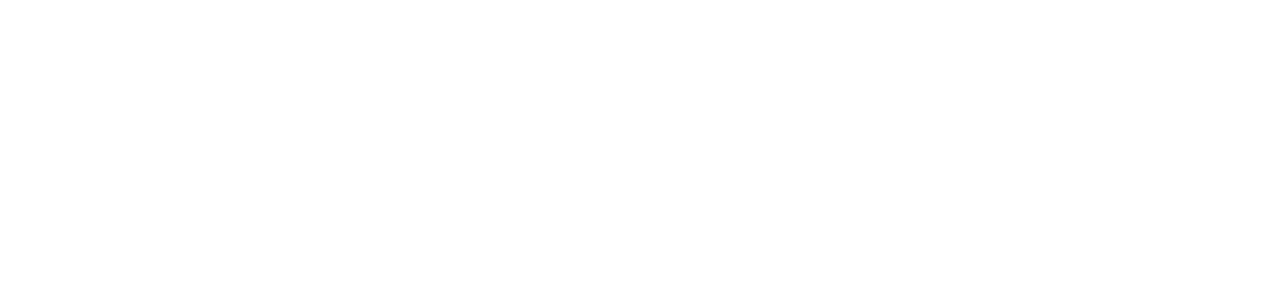
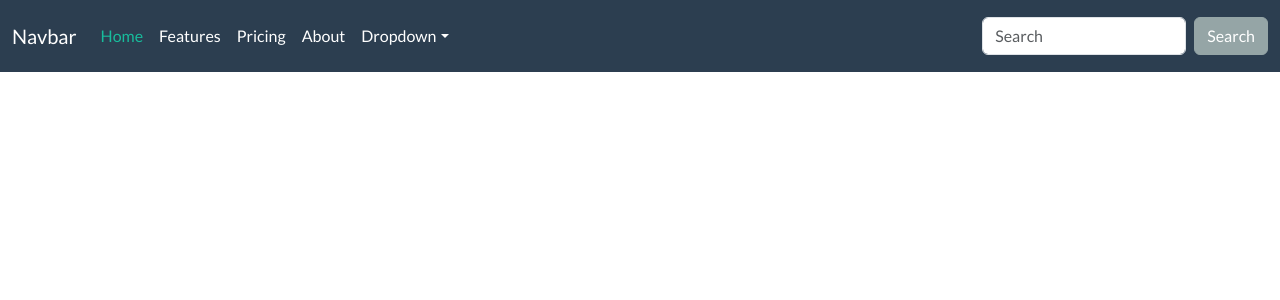
Before and after one commit to ArielGola/financial-app-frontend, a React (Create React App) app: page / in a window 1280 px wide. Shown: the top 300 px of the page. Built offline with nearby package versions, Linux system fonts and the light colour scheme.

Commit message:
Monted server, problem with webpack 'temporaly solved', and make NavMenu component

```diff
--- a/package.json
+++ b/package.json
@@ -14,6 +14,7 @@
     "web-vitals": "^1.1.2"
   },
   "scripts": {
+    "fixstart": "react-scripts --openssl-legacy-provider start",
     "start": "react-scripts start",
     "build": "react-scripts build",
     "test": "react-scripts test",
--- a/src/App.js
+++ b/src/App.js
@@ -2,9 +2,13 @@
 import React, { useEffect } from 'react';
 import { BrowserRouter as Router, Route } from 'react-router-dom';
 
+import NavMenu from './components/NavMenu/NavMenu';
+
 function App() {
   return (
     <Router>
+
+      <NavMenu />
 
     </Router>
   );
--- a/src/components/NavMenu/NavMenu.jsx
+++ b/src/components/NavMenu/NavMenu.jsx
@@ -1,13 +1,91 @@
-import React from 'react';
+import React from "react";
 
-import 'bootswatch/dist/flatly/bootstrap.min.css';
+import "bootswatch/dist/flatly/bootstrap.min.css";
 
 function NavMenu() {
-    return (
-        <div>
+  return (
+    <nav className="navbar navbar-expand-lg navbar-dark bg-primary">
+      <div className="container-fluid">
+        <a className="navbar-brand" href="#">
+          Navbar
+        </a>
+        <button
+          className="navbar-toggler"
+          type="button"
+          data-bs-toggle="collapse"
+          data-bs-target="#navbarColor01"
+          aria-controls="navbarColor01"
+          aria-expanded="false"
+          aria-label="Toggle navigation"
+        >
+          <span className="navbar-toggler-icon"></span>
+        </button>
 
+        <div className="collapse navbar-collapse" id="navbarColor01">
+          <ul className="navbar-nav me-auto">
+            <li className="nav-item">
+              <a className="nav-link active" href="#">
+                Home
+                <span className="visually-hidden">(current)</span>
+              </a>
+            </li>
+            <li className="nav-item">
+              <a className="nav-link" href="#">
+                Features
+              </a>
+            </li>
+            <li className="nav-item">
+              <a className="nav-link" href="#">
+                Pricing
+              </a>
+            </li>
+            <li className="nav-item">
+              <a className="nav-link" href="#">
+                About
+              </a>
+            </li>
+            <li className="nav-item dropdown">
+              <a
+                className="nav-link dropdown-toggle"
+                data-bs-toggle="dropdown"
+                href="#"
+                role="button"
+                aria-haspopup="true"
+                aria-expanded="false"
+              >
+                Dropdown
+              </a>
+              <div className="dropdown-menu">
+                <a className="dropdown-item" href="#">
+                  Action
+                </a>
+                <a className="dropdown-item" href="#">
+                  Another action
+                </a>
+                <a className="dropdown-item" href="#">
+                  Something else here
+                </a>
+                <div className="dropdown-divider"></div>
+                <a className="dropdown-item" href="#">
+                  Separated link
+                </a>
+              </div>
+            </li>
+          </ul>
+          <form className="d-flex">
+            <input
+              className="form-control me-sm-2"
+              type="text"
+              placeholder="Search"
+            />
+            <button className="btn btn-secondary my-2 my-sm-0" type="submit">
+              Search
+            </button>
+          </form>
         </div>
-    )
+      </div>
+    </nav>
+  );
 }
 
 export default NavMenu;
```
Also changed, not shown: 1 other file (tests, documents, lock files or other folders).
